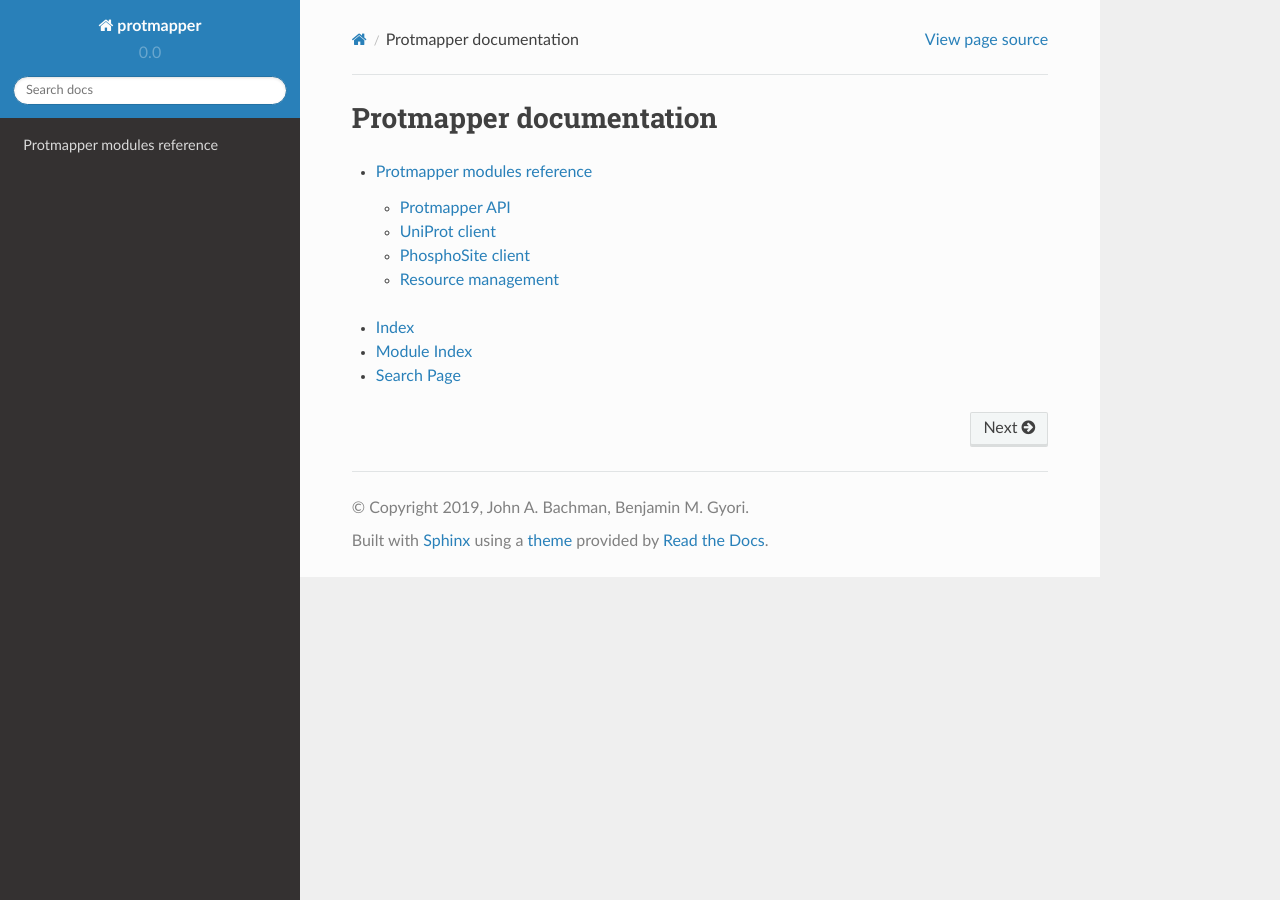
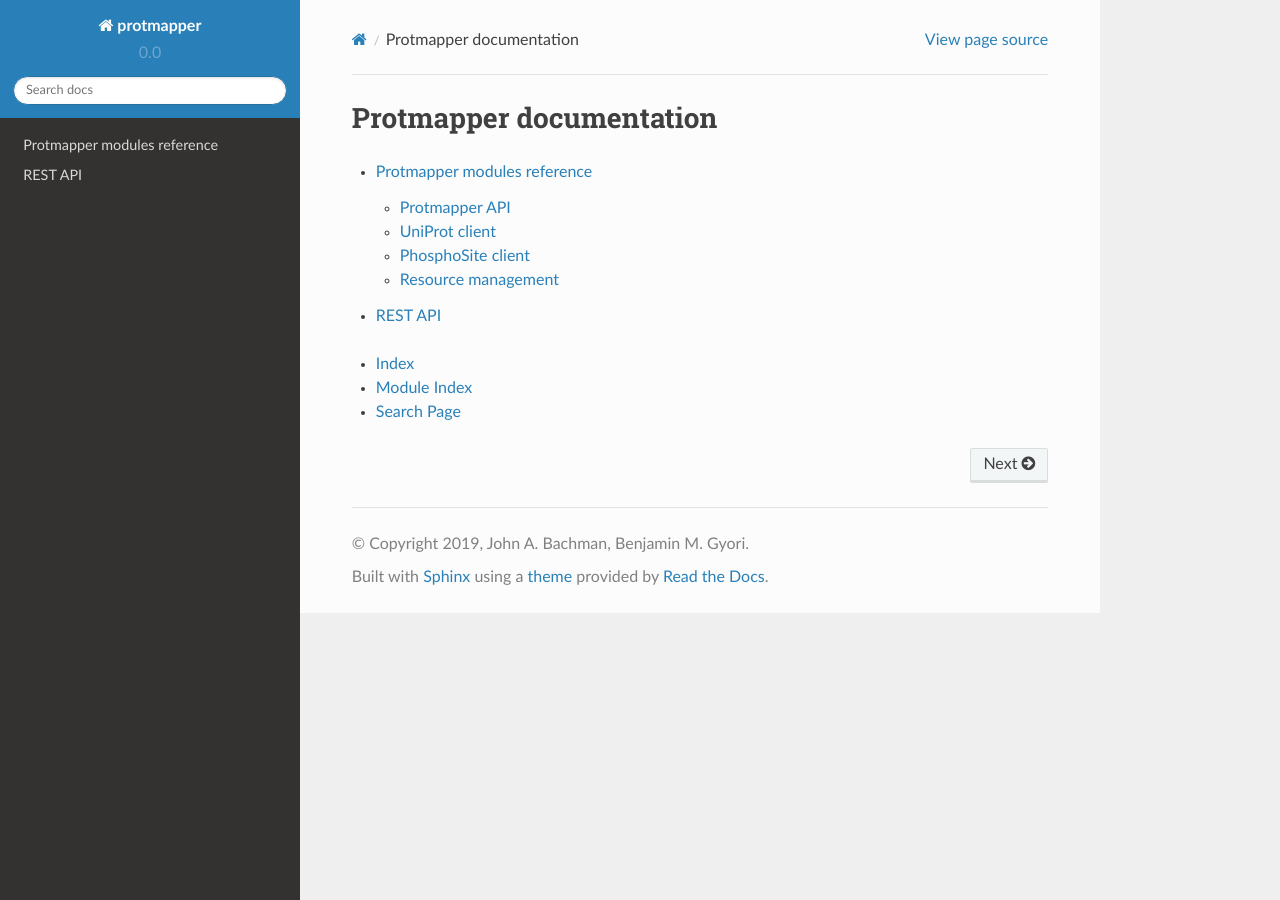
Before and after one commit to gyorilab/protmapper, a Sphinx documentation site: the page built from doc/index.rst, in a window 1280 px wide. Built offline with Sphinx 7.4.7 and the Read the Docs theme 2.0.0, drawn with Linux system fonts in a browser that asks for light colours.

Commit message:
Start documenting REST API

```diff
--- a/doc/index.rst
+++ b/doc/index.rst
@@ -10,6 +10,7 @@ Protmapper documentation
    :maxdepth: 3
 
    modules/index
+   rest_api
 
 
 * :ref:`genindex`
--- /dev/null
+++ b/doc/rest_api.rst
@@ -0,0 +1,6 @@
+REST API
+=========
+
+.. automodule:: protmapper.rest_api
+    :members:
+    :show-inheritance:
```
